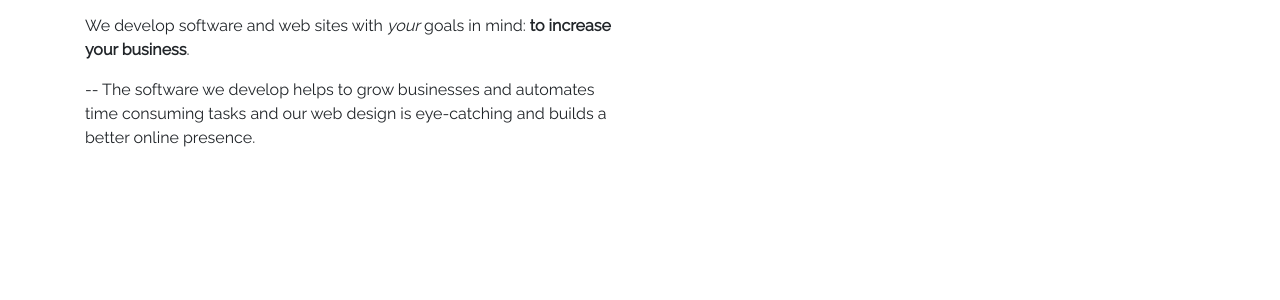
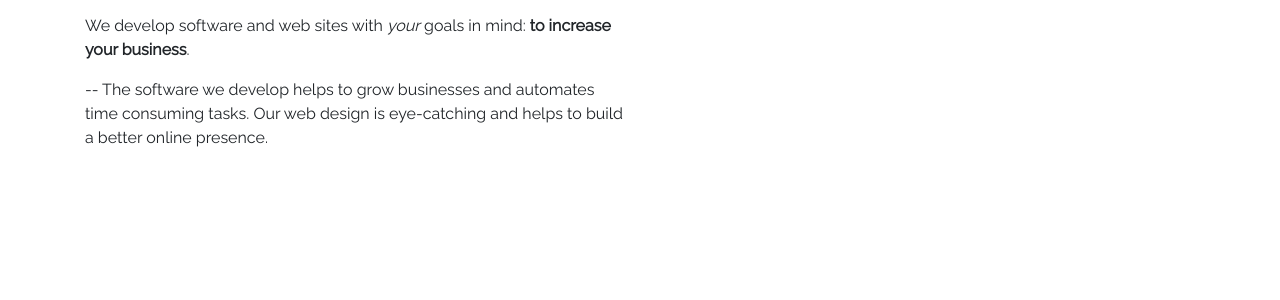
Before and after one commit to Koriganp/designbykorigan, a PHP site: page / in a window 1280 px wide. Shown: the part 415-715 px from the top of the page. Run offline with PHP 8.4, Linux system fonts and the light colour scheme; some libraries are stand-ins or nearby versions.

Commit message:
Edited section content

```diff
--- a/public_html/index.php
+++ b/public_html/index.php
@@ -98,7 +98,7 @@
 						<div class="row">
 							<div class="col-md-6">
 								<p id="about-text">We develop software and web sites with <em>your</em> goals in mind: <strong>to increase your business</strong>.</p>
-								<p id="about-subtext">-- The software we develop helps to grow businesses and automates time consuming tasks and our web design is eye-catching and builds a better online presence.</p>
+								<p id="about-subtext">-- The software we develop helps to grow businesses and automates time consuming tasks. Our web design is eye-catching and helps to build a better online presence.</p>
 							</div>
 							<div class="col-md-6"></div>
 						</div>
```
